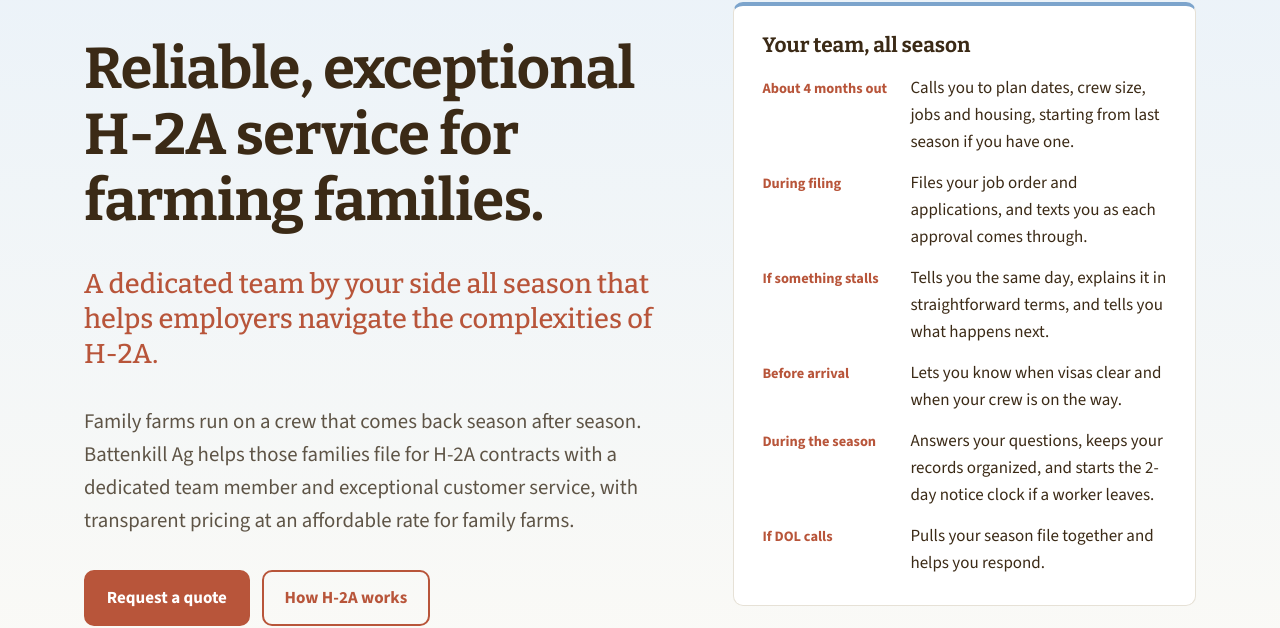
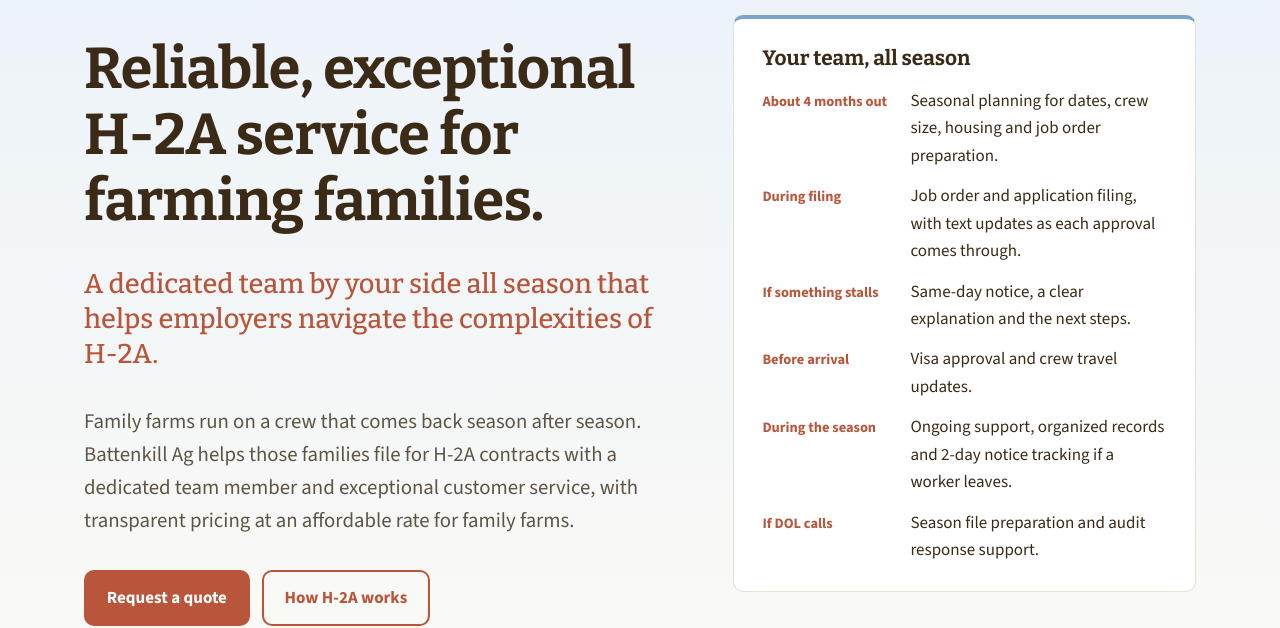
Before and after one commit to mfarh2a/battenkillag-use-me, a Next.js app: page / in a window 1280 px wide. Shown: the part 212-840 px from the top of the page. Built offline with nearby package versions, Linux system fonts and the light colour scheme; no server answers.

Commit message:
Task-style wording for the season timeline
Co-Authored-By: Claude Opus 5.5 <noreply@anthropic.com>
Claude-Session: https://claude.ai/code/session_015cpjf5ajPeXVSvyknWthQ2

```diff
--- a/app/page.tsx
+++ b/app/page.tsx
@@ -19,12 +19,12 @@ const outcomes = [
 ];
 
 const yourPerson = [
-  { when: "About 4 months out", what: "Calls you to plan dates, crew size, jobs and housing, starting from last season if you have one." },
-  { when: "During filing", what: "Files your job order and applications, and texts you as each approval comes through." },
-  { when: "If something stalls", what: "Tells you the same day, explains it in straightforward terms, and tells you what happens next." },
-  { when: "Before arrival", what: "Lets you know when visas clear and when your crew is on the way." },
-  { when: "During the season", what: "Answers your questions, keeps your records organized, and starts the 2-day notice clock if a worker leaves." },
-  { when: "If DOL calls", what: "Pulls your season file together and helps you respond." },
+  { when: "About 4 months out", what: "Seasonal planning for dates, crew size, housing and job order preparation." },
+  { when: "During filing", what: "Job order and application filing, with text updates as each approval comes through." },
+  { when: "If something stalls", what: "Same-day notice, a clear explanation and the next steps." },
+  { when: "Before arrival", what: "Visa approval and crew travel updates." },
+  { when: "During the season", what: "Ongoing support, organized records and 2-day notice tracking if a worker leaves." },
+  { when: "If DOL calls", what: "Season file preparation and audit response support." },
 ];
 
 const crew = [
```
